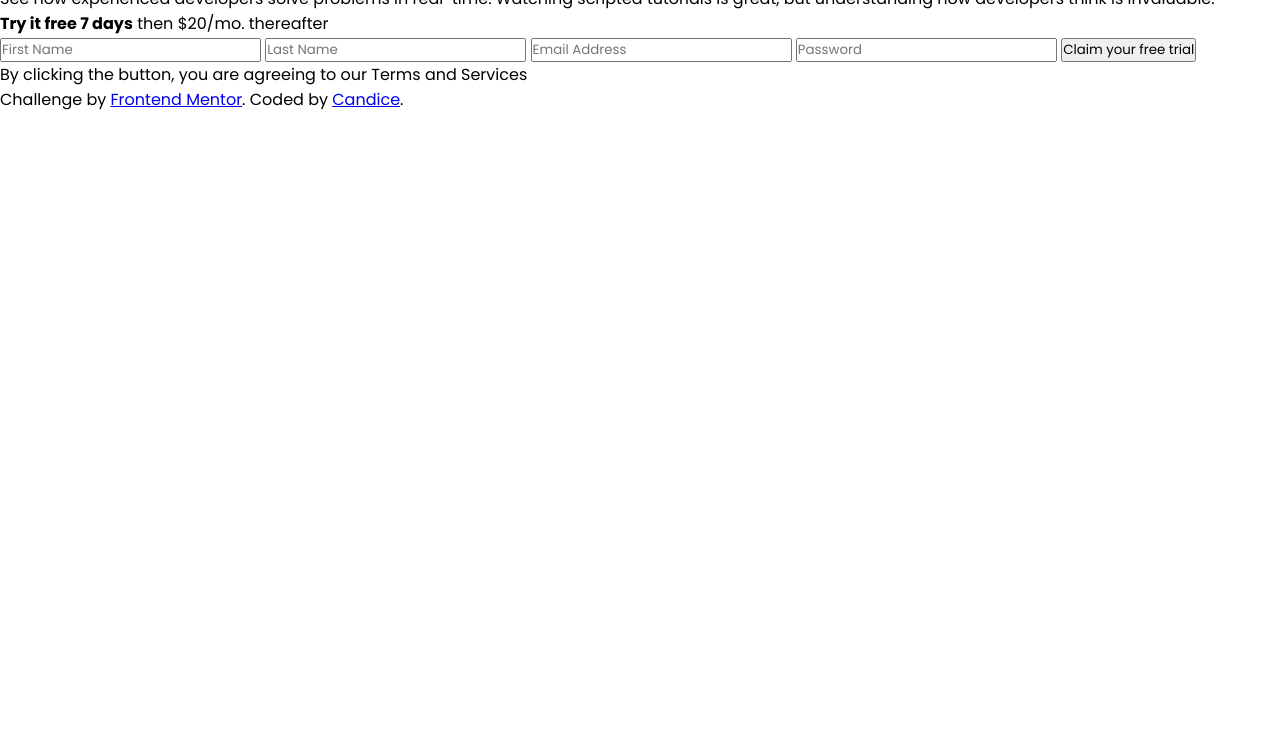
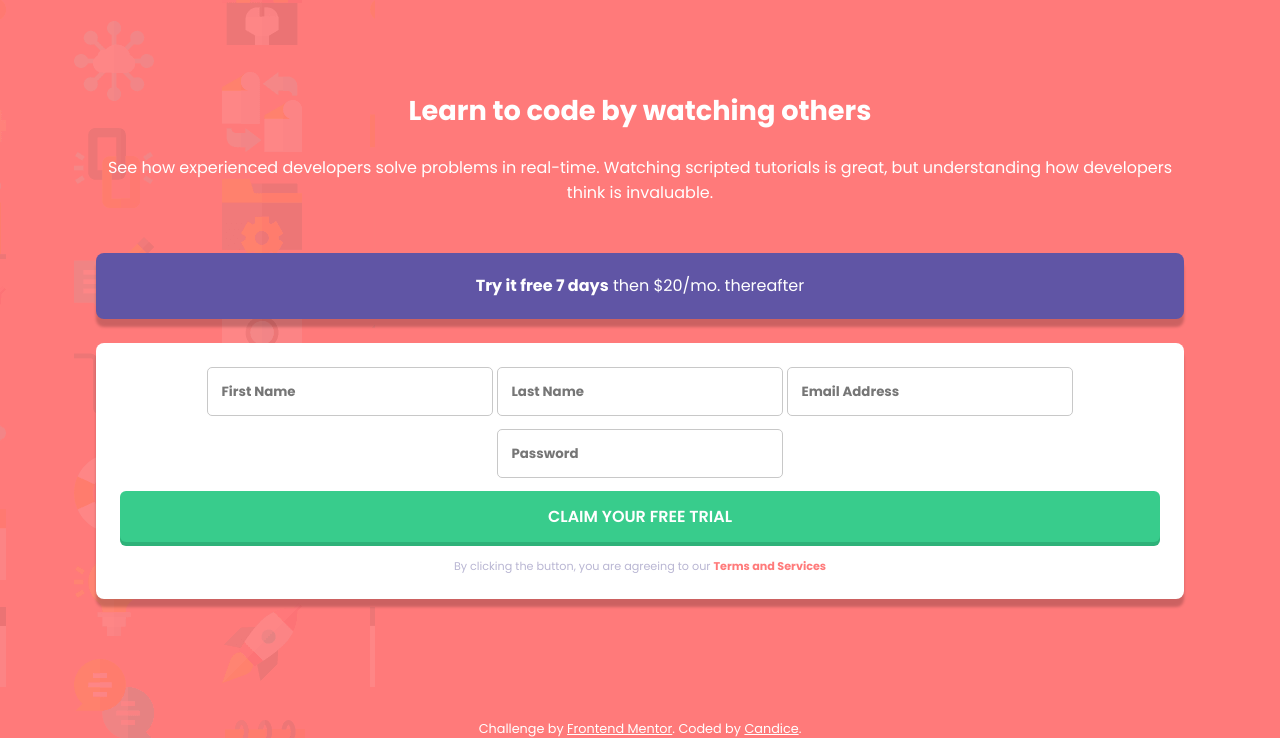
Before and after one commit to candicoded/intro-component-with-signup-form-master, a plain HTML site: page index.html in a window 1280 px wide. Shown: the part 62-800 px from the top of the page. Drawn offline with Linux system fonts and the light colour scheme.

Commit message:
finished movile version

```diff
--- a/index.html
+++ b/index.html
@@ -21,6 +21,7 @@
     <title>Frontend Mentor | Intro component with sign up form</title>
   </head>
   <body>
+    <main>
       <h1>Learn to code by watching others</h1>
 
       <p>
@@ -46,6 +47,7 @@
           <span class="terms">Terms and Services</span>
         </p>
       </form>
+    </main>
 
     <footer>
       Challenge by
--- a/style.css
+++ b/style.css
@@ -11,4 +11,84 @@
   margin: 0;
   padding: 0;
   font-family: 'Poppins', sans-serif;
+  color: white;
 }
+
+body {
+  background: url(./images/bg-intro-mobile.png) no-repeat;
+  background-color: var(--Red400);
+  display: flex;
+  justify-content: center;
+  align-items: center;
+  flex-direction: column;
+  min-height: 100vh;
+  text-align: center;
+}
+
+main {
+  width: 85%;
+}
+
+h1 {
+  line-height: 1.2;
+  margin: 3em 0 1em 0;
+  font-size: 1.7rem;
+}
+
+.signup-box {
+  background-color: var(--Purple700);
+  border-radius: 8px;
+  padding: 1.3rem;
+  box-shadow: 0 8px 3px rgba(0, 0, 0, 0.2);
+  margin: 3em auto 1.5em;
+}
+
+form {
+  background-color: white;
+  border-radius: 8px;
+  padding: 1.5rem;
+  margin-bottom: 4em;
+  box-shadow: 0 8px 3px rgba(0, 0, 0, 0.2);
+}
+
+input {
+  padding: 1em;
+  margin-bottom: 1em;
+  border: 1px solid rgb(200, 200, 200);
+  border-radius: 5px;
+}
+
+input::placeholder {
+  color: rgb(118, 118, 118);
+  font-weight: 700;
+}
+
+button {
+  background-color: var(--Green400);
+  border: none;
+  padding: 0.8em;
+  width: 100%;
+  border-radius: 6px;
+  box-shadow: 0 4px hsl(154, 59%, 44%);
+  margin-bottom: 1em;
+  text-transform: uppercase;
+  font-weight: 600;
+  font-size: 1rem;
+}
+
+.agreement {
+  color: var(--Purple350);
+  font-size: 0.7rem;
+}
+
+.terms {
+  color: var(--Red400);
+  font-weight: 700;
+}
+
+footer {
+  position: fixed;
+  bottom: 0;
+  text-align: center;
+  font-size: 0.8rem;
+}
```
Lines whose indentation alone changed are shown as unchanged.
